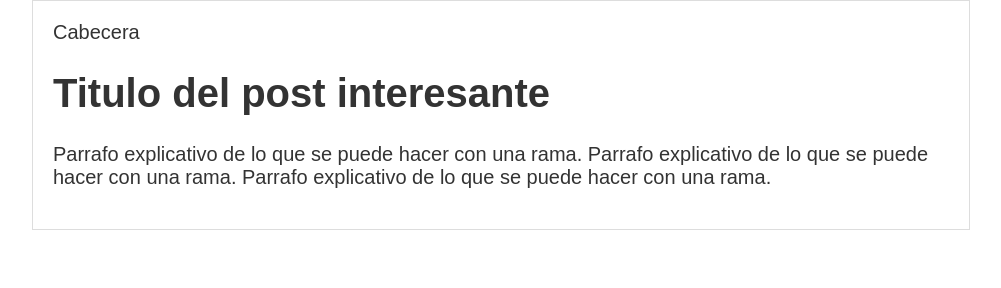
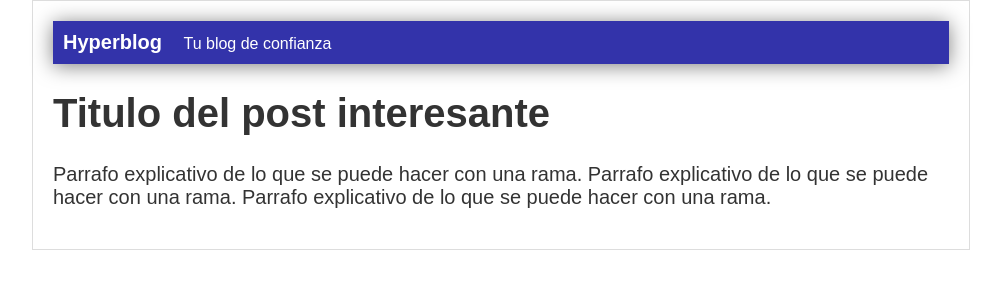
Before and after one commit to oscarvivas/hyperblog, a plain HTML site: page index.html in a window 1280 px wide. Shown: the whole page, without its empty margins (139-1140 px from the left). Drawn offline with Linux system fonts and the light colour scheme.

Commit message:
finalizada la cabecera con el color azul

```diff
--- a/css/estilos.css
+++ b/css/estilos.css
@@ -6,6 +6,21 @@ body
     font-size: 16px;
     margin: 0;
     padding: 0;
+}
+#cabecera
+{
+    background: #33A;
+    box-shadow: 0px 2px 20px 0px rgba(0,0,0,0.5);
+    color: white;
+    font-weight: bold;
+    margin: 0;
+    padding: 0.5em;
+}
+#cabecera #tagline
+{
+    margin: 0 0 0 1em;
+    font-weight: normal;
+    font-size: 0.8em;
 }
 #container
 {
--- a/index.html
+++ b/index.html
@@ -6,7 +6,10 @@
     <body>
         <div id="container">
             <div id="cabecera" >
-                Cabecera
+                Hyperblog
+                <span id="tagline">
+                    Tu blog de confianza
+                </span>
             </div>
             <div id="post">
                 <h1>Titulo del post interesante</h1>
```
